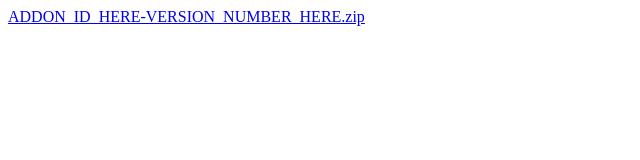
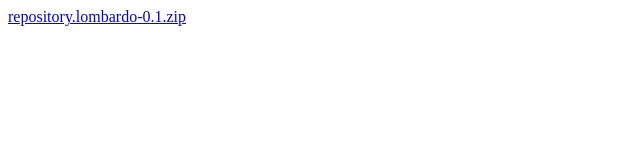
Before and after one commit to antoine-lombardo/repository.lombardo, a plain HTML site: page index.html in a window 1280 px wide. Shown: the whole page, without its empty margins (0-640 px from the left). Drawn offline with Linux system fonts and the light colour scheme.

Commit message:
Copied v0.1 in the root directory.

```diff
--- a/index.html
+++ b/index.html
@@ -1,2 +1,2 @@
 <!DOCTYPE html>
-<a href="ADDON_ID_HERE-VERSION_NUMBER_HERE.zip">ADDON_ID_HERE-VERSION_NUMBER_HERE.zip</a>
+<a href="repository.lombardo-0.1.zip">repository.lombardo-0.1.zip</a>
```
Also changed, not shown: 1 other file.
